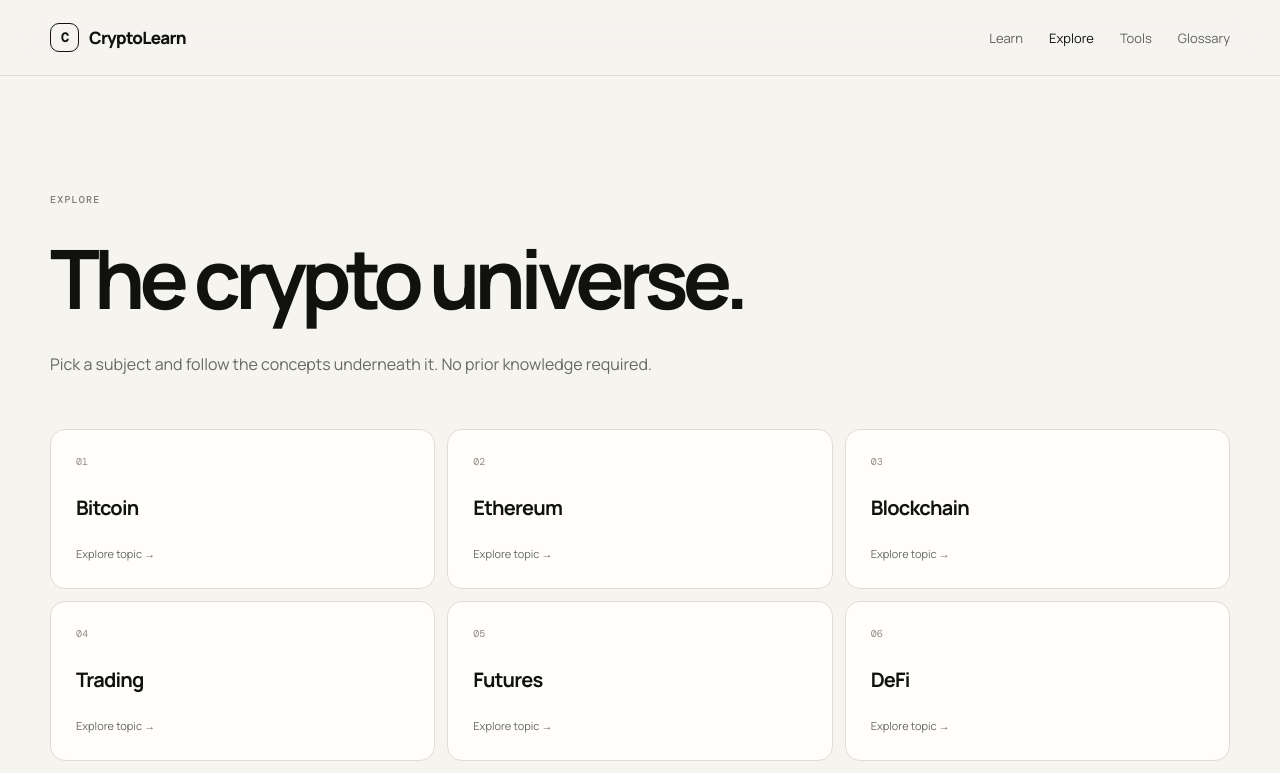
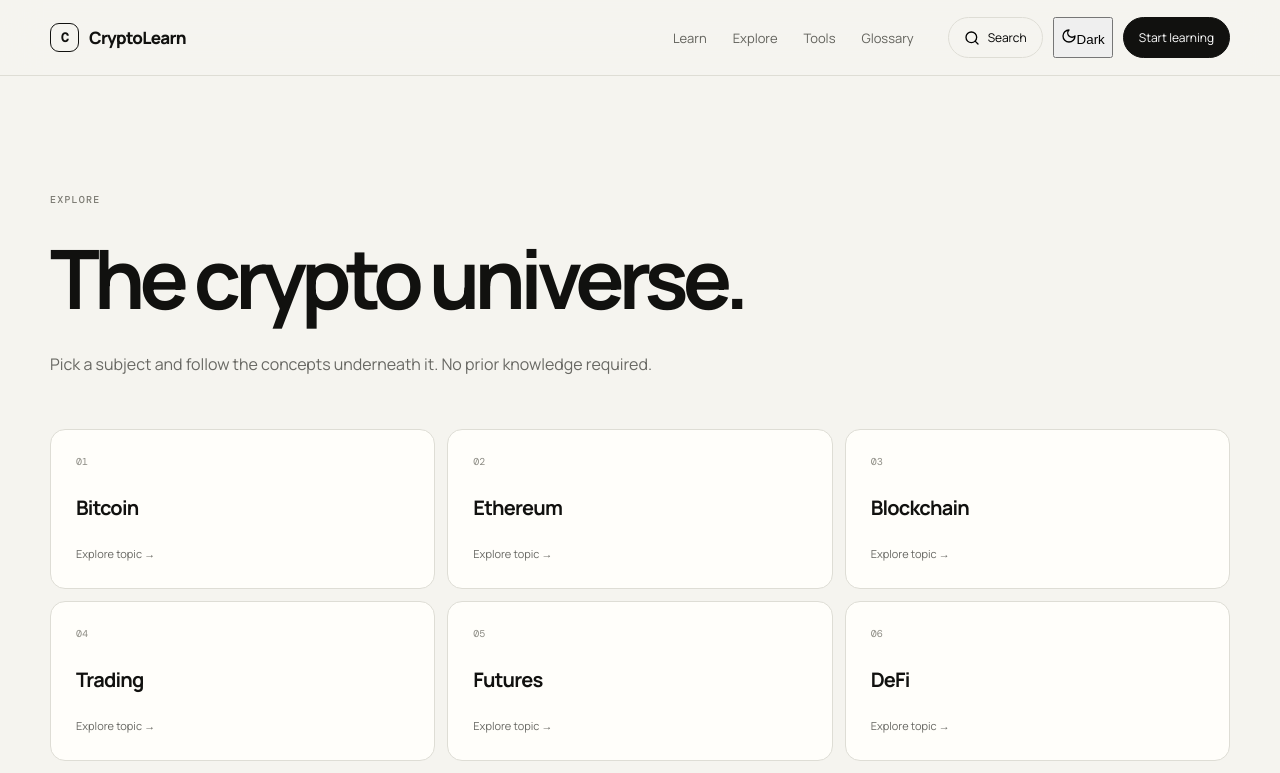
Before and after one commit to Rizzu01/crypto-learn, a Next.js app: page /topics in a window 1280 px wide. Shown: the top 773 px of the page. Built offline with nearby package versions, Linux system fonts and the light colour scheme.

Commit message:
feat: use shared glass navbar on topics

```diff
--- a/app/topics/page.tsx
+++ b/app/topics/page.tsx
@@ -1,3 +1,4 @@
 import Link from "next/link";
-const topics = ["Bitcoin","Ethereum","Blockchain","Trading","Futures","DeFi","Stablecoins","Tokenomics","Wallets","Security","Layer 2","On-chain Analysis"];
-export default function Topics(){return <main><header className="site-header"><Link href="/" className="brand"><span className="brand-mark">C</span><span>CryptoLearn</span></Link><nav><Link href="/learn">Learn</Link><Link className="active" href="/topics">Explore</Link><Link href="/tools">Tools</Link><Link href="/glossary">Glossary</Link></nav></header><section className="simple-page shell"><span className="kicker">EXPLORE</span><h1>The crypto universe.</h1><p>Pick a subject and follow the concepts underneath it. No prior knowledge required.</p><div className="topic-grid">{topics.map((t,i)=><Link href="/learn" key={t}><span>0{i+1}</span><strong>{t}</strong><small>Explore topic →</small></Link>)}</div></section></main>}
+import Navbar from "../components/Navbar";
+const topics=["Bitcoin","Ethereum","Blockchain","Trading","Futures","DeFi","Stablecoins","Tokenomics","Wallets","Security","Layer 2","On-chain Analysis"];
+export default function Topics(){return <main><Navbar/><section className="simple-page shell"><span className="kicker">EXPLORE</span><h1>The crypto universe.</h1><p>Pick a subject and follow the concepts underneath it. No prior knowledge required.</p><div className="topic-grid">{topics.map((t,i)=><Link href="/learn" key={t}><span>0{i+1}</span><strong>{t}</strong><small>Explore topic →</small></Link>)}</div></section></main>}
```
